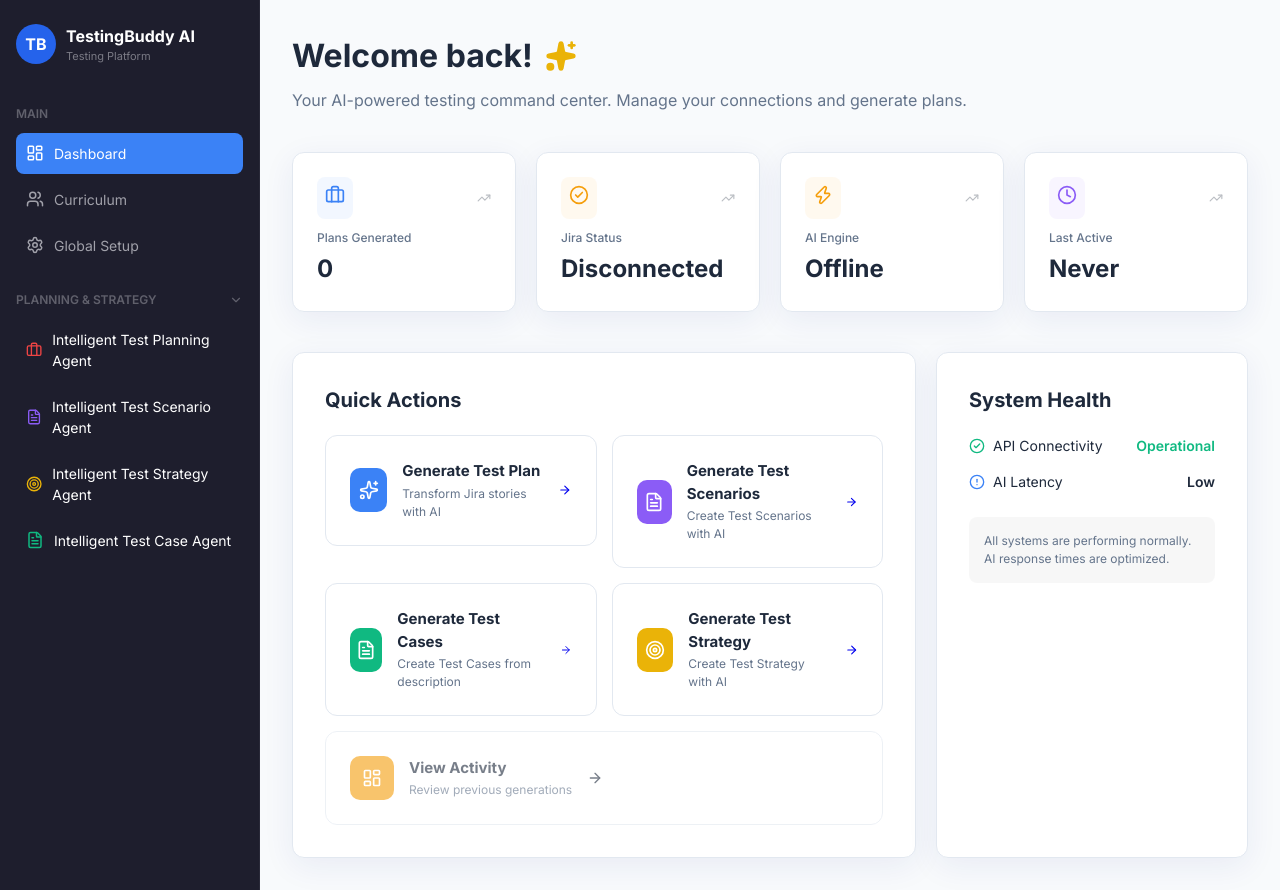
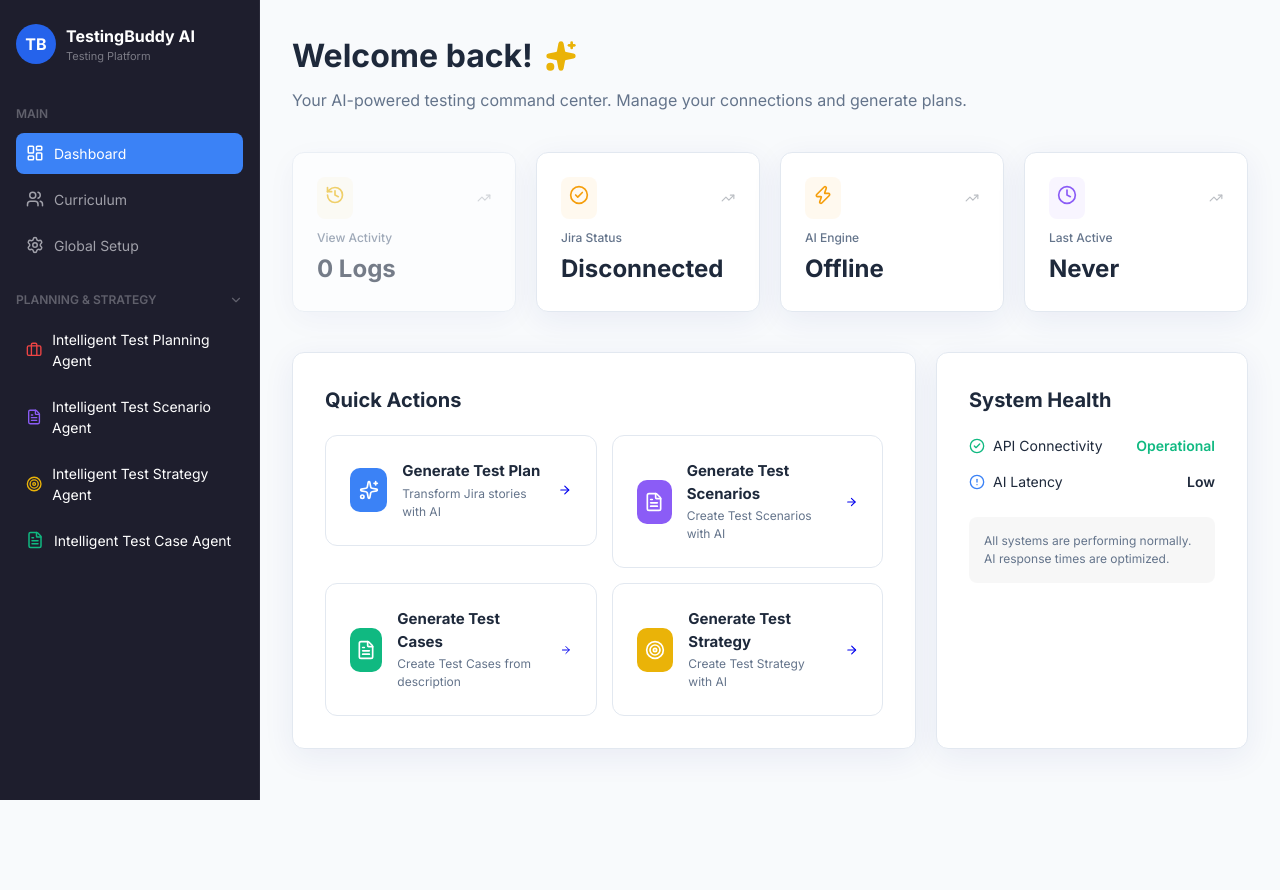
Before and after one commit to sneha-N07/Test_Plan_AI, a Next.js app: page / in a window 1280 px wide. After the commit the page ends 800 px from the top, so only its background shows below. Built offline with nearby package versions, Linux system fonts and the light colour scheme.

Commit message:
style: Reposition View Activity to top Stats row and perfect Quick Actions grid layout

```diff
--- a/app/page.tsx
+++ b/app/page.tsx
@@ -17,7 +17,8 @@ import {
   FileText,
   Trash2,
   Calendar,
-  Target
+  Target,
+  History
 } from 'lucide-react';
 
 export default function Dashboard() {
@@ -89,7 +90,14 @@ export default function Dashboard() {
       </header>
 
       <div style={{ display: 'grid', gridTemplateColumns: 'repeat(4, 1fr)', gap: '20px', marginBottom: '40px' }}>
-        <StatCard icon={Briefcase} label="Plans Generated" value={stats.plansGenerated} color="#3b82f6" />
+        <div
+          onClick={() => history.length > 0 && setIsHistoryOpen(true)}
+          style={{ cursor: history.length > 0 ? 'pointer' : 'default', opacity: history.length > 0 ? 1 : 0.6, transition: 'all 0.2s', transform: 'scale(1)' }}
+          onMouseOver={(e) => { if(history.length > 0) e.currentTarget.style.transform = 'scale(1.02)'; }}
+          onMouseOut={(e) => { e.currentTarget.style.transform = 'scale(1)'; }}
+        >
+          <StatCard icon={History} label="View Activity" value={`${history.length} Logs`} color="#eab308" />
+        </div>
         <StatCard icon={CheckCircle2} label="Jira Status" value={stats.jiraStatus} color={stats.jiraStatus === 'Connected' ? '#10b981' : '#f59e0b'} />
         <StatCard icon={Zap} label="AI Engine" value={stats.llmStatus} color={stats.llmStatus === 'Active' ? '#10b981' : '#f59e0b'} />
         <StatCard icon={Clock} label="Last Active" value={stats.lastGenerated} color="#8b5cf6" />
@@ -141,18 +149,6 @@ export default function Dashboard() {
                 <ArrowRight size={16} className="arrow" />
               </div>
             </Link>
-            <div
-              className={`action-card ${history.length === 0 ? 'disabled' : ''}`}
-              onClick={() => history.length > 0 && setIsHistoryOpen(true)}
-              style={{ cursor: history.length > 0 ? 'pointer' : 'default', opacity: history.length > 0 ? 1 : 0.6, gridColumn: 'span 2' }}
-            >
-              <div className="action-icon" style={{ backgroundColor: '#f59e0b' }}><LayoutDashboard size={20} /></div>
-              <div>
-                <div className="action-title">View Activity</div>
-                <div className="action-desc">Review previous generations</div>
-              </div>
-              <ArrowRight size={16} className="arrow" />
-            </div>
           </div>
         </div>
 
```
